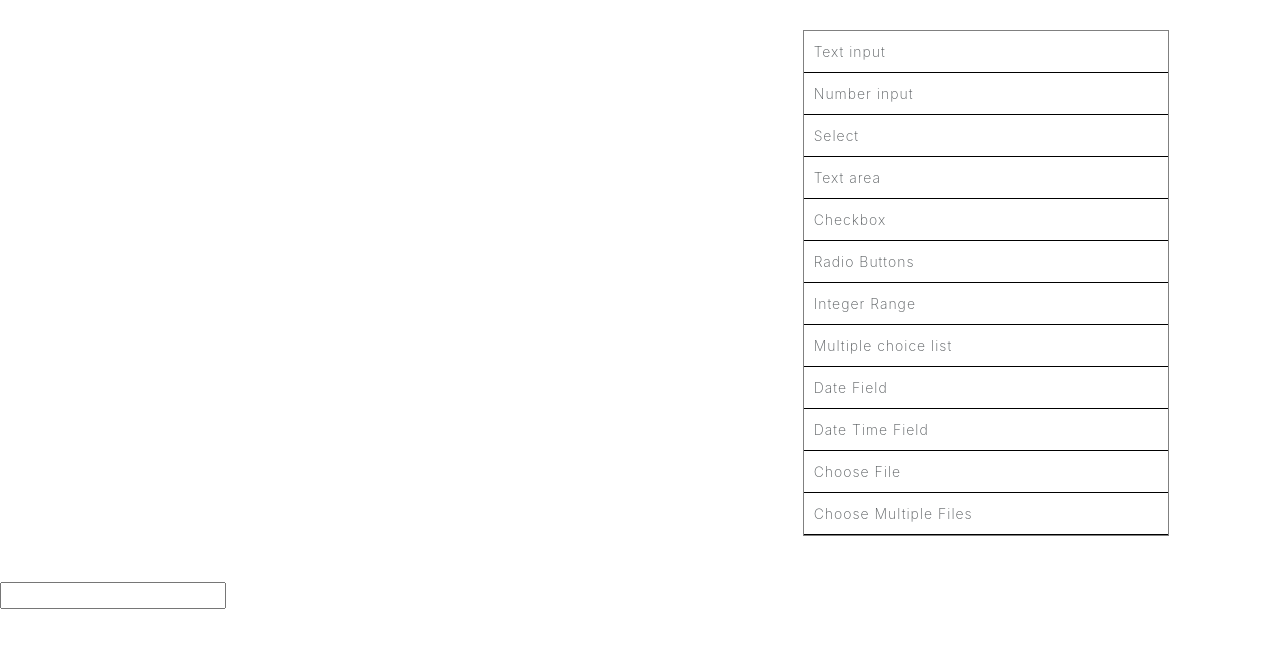
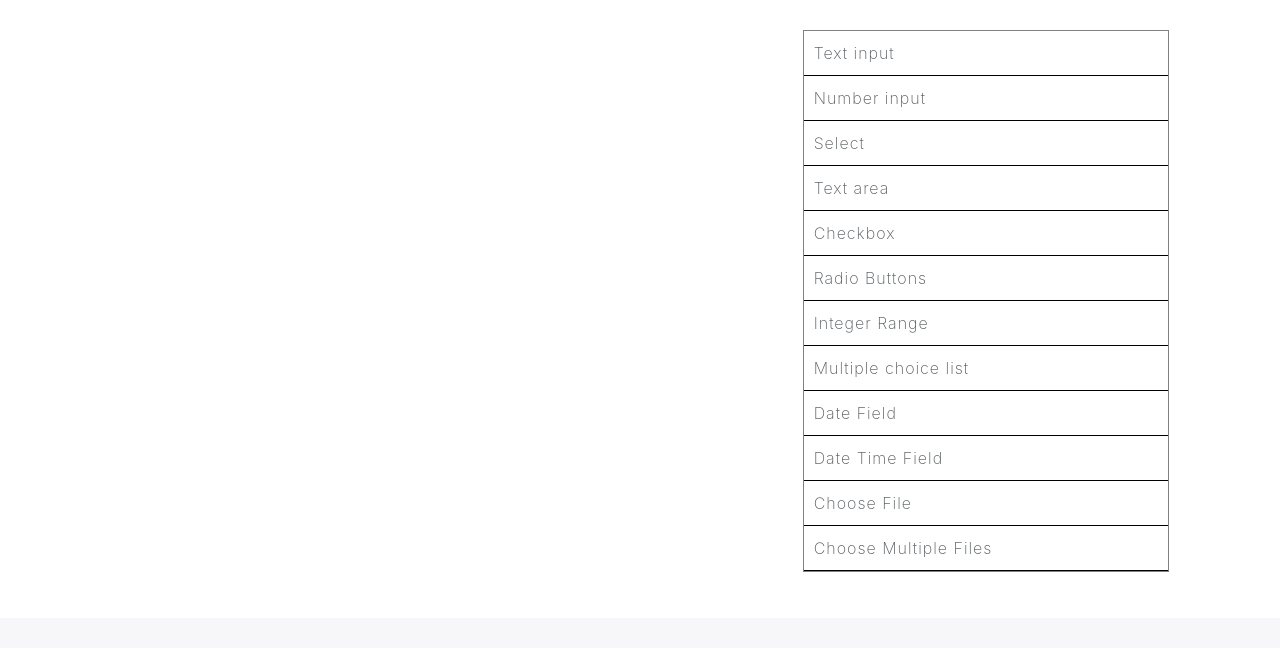
Before and after one commit to Neelam618/rjsf-generator, a React (Create React App) app: page / in a window 1280 px wide. Shown: the top 648 px of the page. Built offline with nearby package versions, Linux system fonts and the light colour scheme.

Commit message:
Fix custom textField

```diff
--- a/public/index.html
+++ b/public/index.html
@@ -3,7 +3,8 @@
   <head>
     <meta charset="utf-8" />
     <link rel="icon" href="%PUBLIC_URL%/favicon.ico" />
-    <link rel="stylesheet" href="https://cdn.jsdelivr.net/npm/bootswatch@4.5.2/dist/lux/bootstrap.min.css">
+    <!-- <link rel="stylesheet" href="https://cdn.jsdelivr.net/npm/bootswatch@4.5.2/dist/lux/bootstrap.min.css"> -->
+    <link rel="stylesheet" href="https://bootswatch.com/5/lux/bootstrap.min.css">
     <meta name="viewport" content="width=device-width, initial-scale=1" />
     <meta name="theme-color" content="#000000" />
     <meta
--- a/src/components/FormBuilder.js
+++ b/src/components/FormBuilder.js
@@ -2,7 +2,6 @@ import {React, useState } from 'react'
 import Toolbox from '../components/Toolbox'
 import FormViewer from '../components/FormViewer'
 import EditPanel from './EditPanel'
-import TextWidget from './TextWidget'
 
 function FormBuilder() {
     const [schema, setSchema] = useState({
@@ -298,15 +297,11 @@ function FormBuilder() {
         setshowEditPanel(false)
     }
 
-    const widgets = {
-        BaseInput: TextWidget
-      };
-
     return (
 
         <div style={{display: 'flex', padding: 30, justifyContent: 'space-evenly'}}>
             <FormViewer schema={schema} uiSchema={uiSchema} removeField={removeField}
-            displayTextFieldPanel={displayTextFieldPanel} widgets={widgets}
+            displayTextFieldPanel={displayTextFieldPanel}
             />
 
             {
--- a/src/components/FormViewer.js
+++ b/src/components/FormViewer.js
@@ -24,8 +24,8 @@ function FormViewer(props) {
                 "required": props.schema["required"],
             }
             const widgets = {
-                BaseInput: TextWidget
-              };
+                TextWidget: TextWidget
+            };
 
             let singleFieldUiSchema = {
 
--- a/src/components/TextWidget.js
+++ b/src/components/TextWidget.js
@@ -1,12 +1,13 @@
-const MyCustomWidget = (props) => {
+const TextWidget = (props) => {
   console.log(props)
   return (
     <input type="text"
-        className={props.inputClass}
+      className={'form-control ' + props.inputClass}
+      abc='76567'
       value={props.value}
       required={props.required}
       onChange={(event) => props.onChange(event.target.value)} />
   );
 };
 
-  export default MyCustomWidget
+export default TextWidget;
```
Lines whose indentation alone changed are shown as unchanged.
